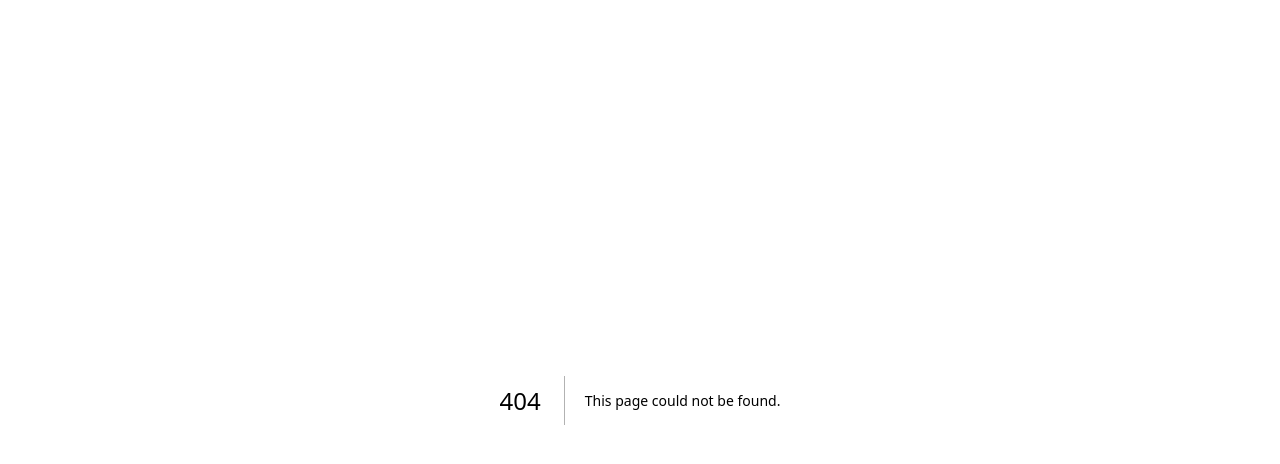
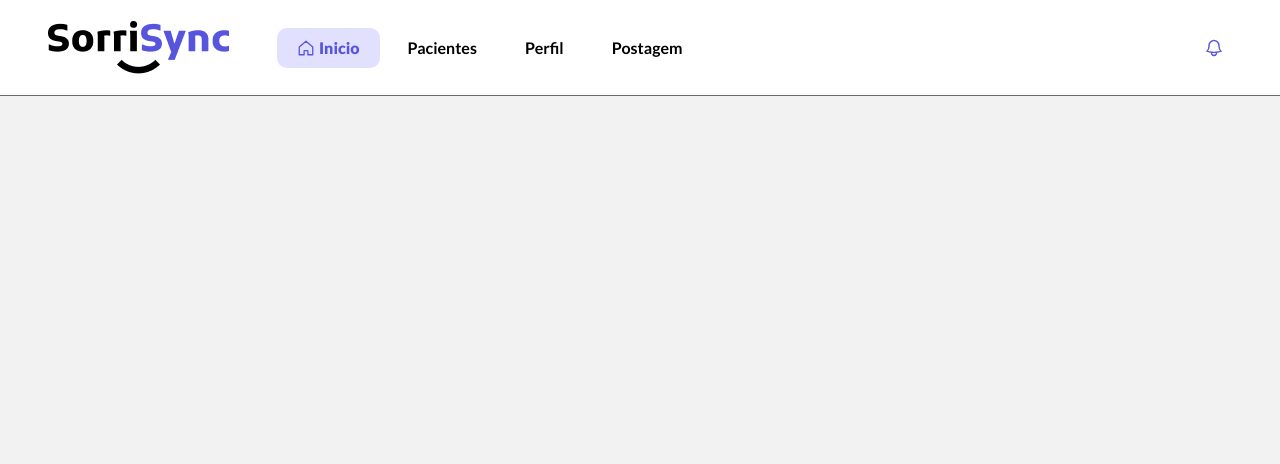
Before and after one commit to cce-fluxo/DDD25.1-Cebolinha67-Front, a Next.js app: page /sw/home in a window 1280 px wide. Before the commit this address had no page. Shown: the top 464 px of the page. Built offline with nearby package versions, Linux system fonts and the light colour scheme.

Commit message:
Fiz a estrutura global das paginas quando ja esta logado e o Headder delas incluido em um layout que encobre todas as paginas

```diff
--- /dev/null
+++ b/app/components/home/MainHeader.tsx
@@ -0,0 +1,56 @@
+import Image from "next/image";
+import type { NavItem } from "./types";
+import { MainHeaderNav } from "./MainHeaderNav";
+
+type MainHeaderProps = {
+  items: NavItem[];
+};
+
+function BellIcon() {
+  return (
+    <svg
+      viewBox="0 0 24 24"
+      fill="none"
+      strokeWidth="1.7"
+      stroke="currentColor"
+      className="size-5"
+      aria-hidden="true"
+    >
+      <path d="M14.857 17.082a23.848 23.848 0 0 0 5.454-1.31A8.967 8.967 0 0 1 18 9.75V9A6 6 0 0 0 6 9v.75a8.967 8.967 0 0 1-2.312 6.022c1.733.64 3.56 1.085 5.455 1.31m5.714 0a24.255 24.255 0 0 1-5.714 0m5.714 0a3 3 0 1 1-5.714 0" />
+    </svg>
+  );
+}
+
+export function MainHeader({ items }: MainHeaderProps) {
+  return (
+    <header className="h-[12vh] max-h-30 border-b border-[#696969] bg-white">
+      <div className="mx-auto flex h-full w-full items-center justify-between px-3 sm:px-4 md:px-8 lg:px-12">
+        <div className="flex min-w-0 items-center gap-3 sm:gap-6 lg:gap-12">
+          <Image
+            src="/logo.png"
+            alt="Logo do SorrySync"
+            width={250}
+            height={66}
+            className="h-[56%] w-auto shrink-0"
+            priority
+          />
+
+          <nav
+            aria-label="Menu principal"
+            className="max-w-full overflow-x-auto"
+          >
+            <MainHeaderNav items={items} />
+          </nav>
+        </div>
+
+        <button
+          type="button"
+          aria-label="Notificacoes"
+          className="grid size-8 shrink-0 place-items-center rounded-full text-[#5754DE] transition-colors hover:bg-[#efefff] sm:size-9"
+        >
+          <BellIcon />
+        </button>
+      </div>
+    </header>
+  );
+}
--- /dev/null
+++ b/app/components/home/MainHeaderNav.tsx
@@ -0,0 +1,69 @@
+"use client";
+
+import Link from "next/link";
+import { usePathname } from "next/navigation";
+import type { NavItem } from "./types";
+
+type MainHeaderNavProps = {
+  items: NavItem[];
+};
+
+function HomeIcon() {
+  return (
+    <svg
+      viewBox="0 0 24 24"
+      className="size-4.5"
+      fill="none"
+      aria-hidden="true"
+    >
+      <path
+        d="M3 10.75 12 3l9 7.75V21h-6.5v-5.5h-5V21H3z"
+        stroke="currentColor"
+        strokeWidth="1.7"
+        strokeLinecap="round"
+        strokeLinejoin="round"
+      />
+    </svg>
+  );
+}
+
+function isActivePath(pathname: string, href: string): boolean {
+  return pathname === href || pathname.startsWith(`${href}/`);
+}
+
+function NavLinkItem({ item, pathname }: { item: NavItem; pathname: string }) {
+  const isActive = isActivePath(pathname, item.href);
+  const activeClasses = "bg-[#E1E0FF] text-[#5754DE] font-black";
+  const inactiveClasses = "text-black font-semibold hover:bg-[#f4f3ff]";
+
+  return (
+    <li>
+      <Link
+        href={item.href}
+        aria-current={isActive ? "page" : undefined}
+        className={`inline-flex h-9 items-center justify-center rounded-[10px] px-4 text-sm transition-colors sm:h-10 sm:px-5 sm:text-base ${isActive ? activeClasses : inactiveClasses}`}
+      >
+        {item.icon === "home" ? (
+          <span className="inline-flex items-center gap-1">
+            <HomeIcon />
+            {item.label}
+          </span>
+        ) : (
+          item.label
+        )}
+      </Link>
+    </li>
+  );
+}
+
+export function MainHeaderNav({ items }: MainHeaderNavProps) {
+  const pathname = usePathname();
+
+  return (
+    <ul className="flex min-w-max items-center gap-1 sm:gap-2">
+      {items.map((item) => (
+        <NavLinkItem key={item.href} item={item} pathname={pathname} />
+      ))}
+    </ul>
+  );
+}
--- /dev/null
+++ b/app/components/home/data.ts
@@ -0,0 +1,8 @@
+import type { NavItem } from "./types";
+
+export const navItems: NavItem[] = [
+  { label: "Inicio", href: "/sw/home", icon: "home" },
+  { label: "Pacientes", href: "/sw/pacientes" },
+  { label: "Perfil", href: "/sw/perfil" },
+  { label: "Postagem", href: "/sw/postagem" },
+];
--- /dev/null
+++ b/app/components/home/types.ts
@@ -0,0 +1,5 @@
+export type NavItem = {
+  label: string;
+  href: string;
+  icon?: "home";
+};
--- a/app/globals.css
+++ b/app/globals.css
@@ -1,20 +1,22 @@
 @import "tailwindcss";
 
 :root {
-  --background: #ffffff;
-  --foreground: #171717;
+  --background: #f2f2f2;
+  --foreground: #000000;
+  --blue-primary: #5754de;
+  --blue-tertiary: #9c9aff;
+  --blue-soft: #e1e0ff;
+  --gray-border: #b5b5b5;
+  --gray-divider: #696969;
 }
 
 @theme inline {
   --color-background: var(--background);
   --color-foreground: var(--foreground);
-  --font-sans: var(--font-geist-sans);
-  --font-mono: var(--font-geist-mono);
+  --font-sans: var(--font-lato);
 }
 
-@media (prefers-color-scheme: dark) {
-  :root {
-    --background: #0a0a0a;
-    --foreground: #ededed;
-  }
+body {
+  background: var(--background);
+  color: var(--foreground);
 }
--- a/app/layout.tsx
+++ b/app/layout.tsx
@@ -1,26 +1,27 @@
 import type { Metadata } from "next";
+import { Lato } from "next/font/google";
+import type { ReactNode } from "react";
 import "./globals.css";
-import { Lato } from "next/font/google";
 
 export const metadata: Metadata = {
   title: "SorrySync",
-  description: "Protótipo Consultório de dentista",
+  description: "Prototipo de consultorio de dentista",
 };
 
 const lato = Lato({
   subsets: ["latin"],
-  weight: ["400", "700"],
-  variable: "--font-lato", // Nome da variável CSS
+  weight: ["400", "700", "900"],
+  variable: "--font-lato",
 });
 
 export default function RootLayout({
   children,
 }: Readonly<{
-  children: React.ReactNode;
+  children: ReactNode;
 }>) {
   return (
-    <html className="${lato.variable} h-full w-screen" lang="en">
-      <body>{children}</body>
+    <html lang="pt-BR" className={`${lato.variable} h-full`}>
+      <body className="min-h-screen font-sans antialiased">{children}</body>
     </html>
   );
 }
--- /dev/null
+++ b/app/sw/home/page.tsx
@@ -0,0 +1,3 @@
+export default function HomePage() {
+  return <main></main>;
+}
--- /dev/null
+++ b/app/sw/layout.tsx
@@ -0,0 +1,16 @@
+import type { ReactNode } from "react";
+import { MainHeader } from "../components/home/MainHeader";
+import { navItems } from "../components/home/data";
+
+export default function RootLayout({
+  children,
+}: Readonly<{
+  children: ReactNode;
+}>) {
+  return (
+    <div className="min-h-screen bg-[#F2F2F2] text-black font-sans antialiased">
+      <MainHeader items={navItems} />
+      {children}
+    </div>
+  );
+}
--- /dev/null
+++ b/app/sw/pacientes/page.tsx
@@ -0,0 +1,3 @@
+export default function HomePage() {
+  return <main></main>;
+}
--- /dev/null
+++ b/app/sw/perfil/page.tsx
@@ -0,0 +1,3 @@
+export default function HomePage() {
+  return <main></main>;
+}
--- /dev/null
+++ b/app/sw/postagem/page.tsx
@@ -0,0 +1,3 @@
+export default function HomePage() {
+  return <main></main>;
+}
```
Also changed, not shown: 1 other file (tests, documents, lock files or other folders).
